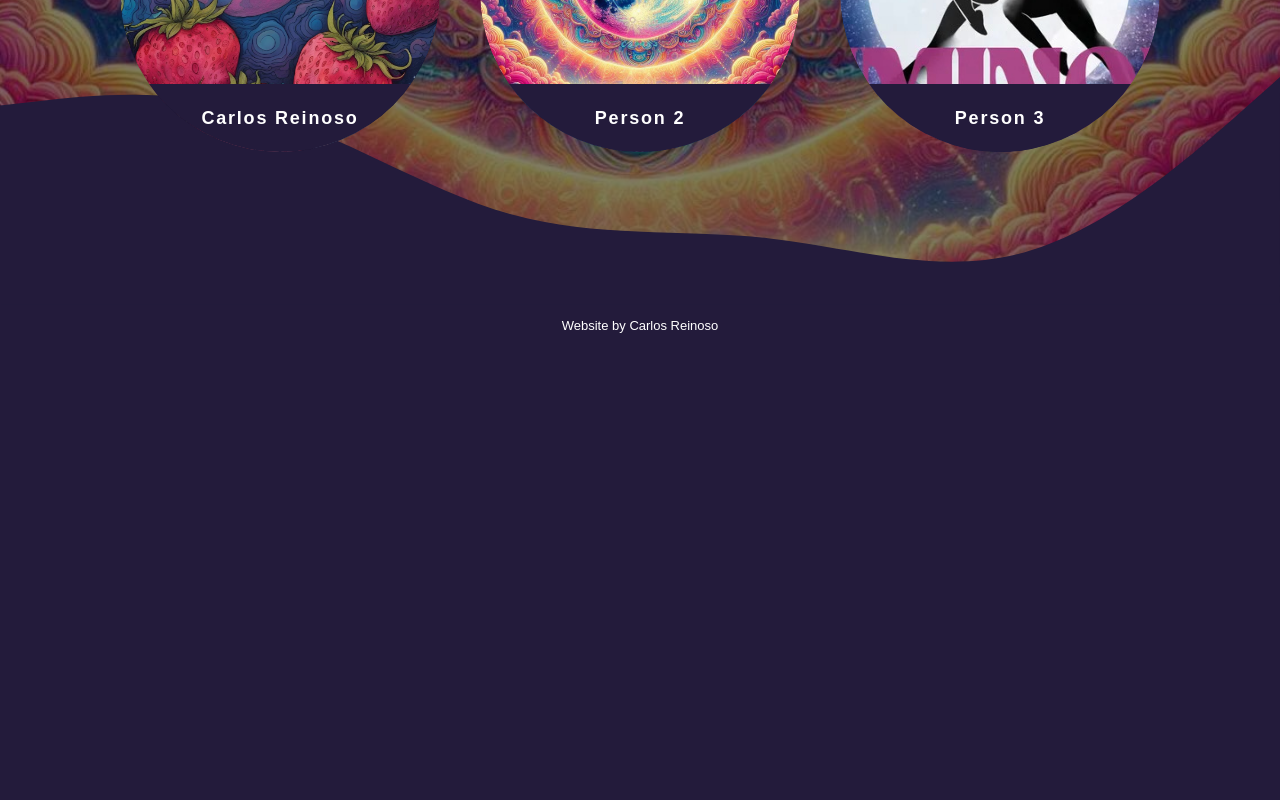
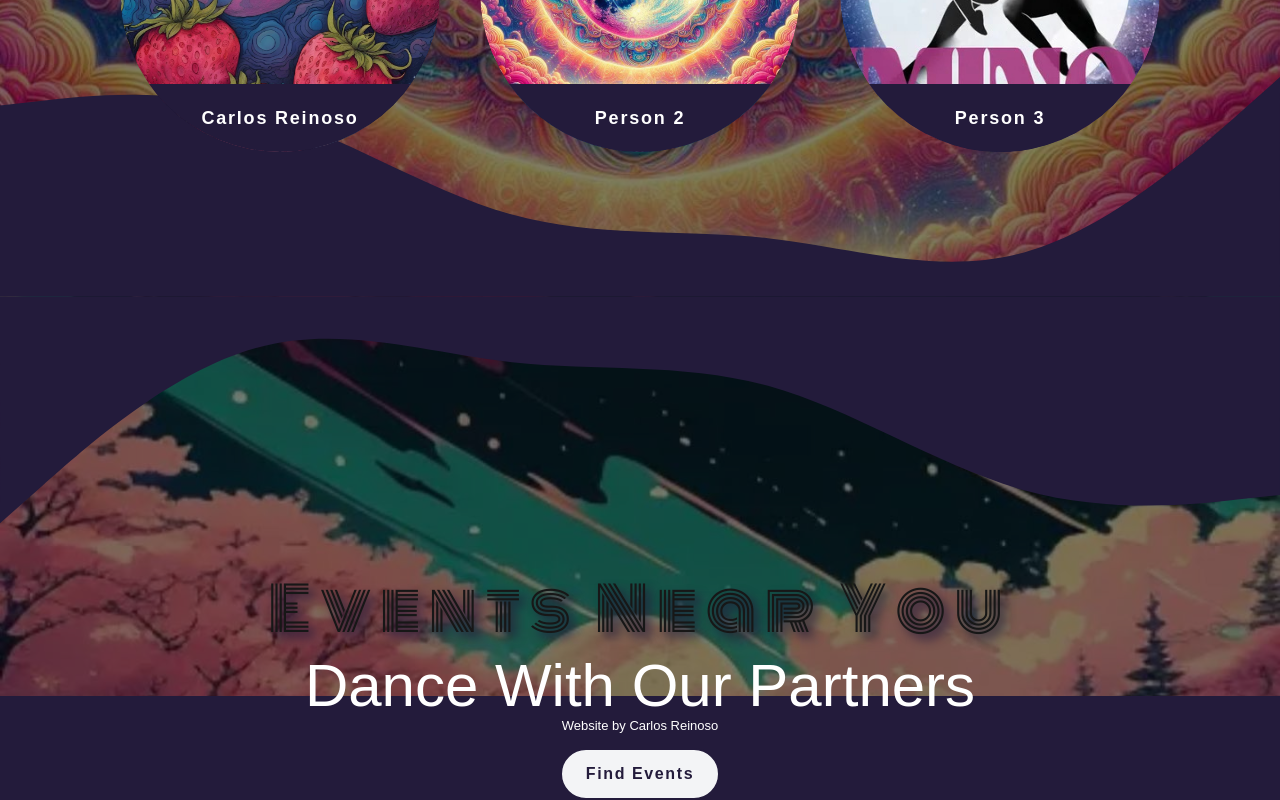
Before and after one commit to CarlosReinoso/carlos, a Next.js app: page / in a window 1280 px wide. Shown: the part 1984-2784 px from the top of the page. Before the commit the page ends 2340 px from the top, so only its background shows below. Built offline with nearby package versions, Linux system fonts and the light colour scheme; a web font is replaced by a local one.

Commit message:
events platform section

```diff
--- /dev/null
+++ b/src/app/events/page.js
@@ -0,0 +1,90 @@
+"use client";
+import { useEffect, useState } from "react";
+import Image from "next/image";
+import Button from "@/components/common/Button";
+import BackButton from "@/components/common/BackButton";
+import { EMAIL, ETSY_URL } from "@/util/constants";
+
+export default function Paintings() {
+  const [images, setImages] = useState([]);
+  const [loading, setLoading] = useState(true);
+
+  useEffect(() => {
+    const fetchImages = async () => {
+      try {
+        const res = await fetch("/api/paintings");
+        if (!res.ok) {
+          throw new Error("Failed to fetch images");
+        }
+        const data = await res.json();
+        setImages(data);
+      } catch (error) {
+        console.error(error);
+      } finally {
+        setLoading(false);
+      }
+    };
+
+    fetchImages();
+  }, []);
+
+  const handleDoubleClick = (url) => {
+    window.open(url, "_blank");
+  };
+
+  if (loading) {
+    return (
+      <div className="container mx-auto py-12 px-4 ">
+        <div className="flex justify-between items-center mb-8">
+          <BackButton to="/" />
+          <h1 className="text-4xl font-extrabold text-black text-center flex-grow">
+            Paintings
+          </h1>
+          <div className="w-16"></div>
+        </div>
+      </div>
+    );
+  }
+
+  return (
+    <div className="container mx-auto py-12 px-4">
+      <div className="flex justify-between items-center mb-8">
+        <BackButton to="/" />
+        <h1 className="text-4xl font-extrabold text-black text-center flex-grow">
+          Paintings
+        </h1>
+        <div className="w-16"></div>
+      </div>
+      <div className="grid gap-12 grid-cols-1 sm:grid-cols-1 md:grid-cols-2 lg:grid-cols-3">
+        {images.map((image, index) => (
+          <div key={index} className="flex flex-col items-center">
+            <div
+              className="overflow-hidden flex-grow cursor-pointer"
+              onDoubleClick={() => handleDoubleClick(image.src)}
+            >
+              <Image
+                src={image.src}
+                alt={`Painting ${index + 1}`}
+                width={500}
+                height={500}
+                className="w-full h-auto img-shadow"
+                placeholder="blur"
+                blurDataURL="image-loading-placeholder.json"
+              />
+            </div>
+            <Button
+              buttonText="Buy Original"
+              buttonUrl={`mailto:${EMAIL}`}
+              className="mt-4"
+            />
+            <Button buttonText="Buy Print"
+            buttonUrl={ETSY_URL}
+            className="mt-4"
+            theme="secondary"
+            />
+          </div>
+        ))}
+      </div>
+    </div>
+  );
+}
--- a/src/app/page.js
+++ b/src/app/page.js
@@ -10,7 +10,7 @@ export default function Home() {
       <HeroSection />
       <UpcomingEvent />
       <SpotlightSection />
-      {/* <EventsPlatformSection /> */}
+      <EventsPlatformSection />
       <Footer />
     </main>
   );
--- a/src/components/EventsPlatformSection.js
+++ b/src/components/EventsPlatformSection.js
@@ -1,24 +1,22 @@
-"use client";
-import { useState, useEffect } from "react";
 import Typography from "./common/Typography";
 import SVGWave from "./common/SVGWave";
+import Button from "./common/Button";
 
 const EventsPlatformSection = () => {
   return (
     <div>
-      <div className="relative bg-[url('/homepage/delic-moon.jpg')] bg-cover bg-center bg-black bg-opacity-50 bg-blend-overlay h-full">
+      <div className="relative h-[50vh] bg-[url('/homepage/pink-moon.jpg')] bg-cover bg-center bg-black bg-opacity-50 bg-blend-overlay text-center">
         <SVGWave style={{ transform: "scale(1, -1) translateY(0.2px)" }} />
-        <Typography
-          variant="h2"
-          className="font-monoton text-shadow text-center"
-        >
-          This Month's Spotlight!
-        </Typography>
+        <div className="flex flex-col justify-around h-[25vh]">
+          <Typography variant="h2" className="font-monoton text-shadow ">
+            Events Near You
+          </Typography>
+          <Typography variant="h2" className="font-emblema text-white">
+            Dance With Our Partners
+          </Typography>
+          <Button theme="dark">Find Events</Button>
+        </div>
       </div>
-      {/* <SVGWave
-        className="absolute inset-x-0 bottom-[-1%]"
-        style={{ transform: "scale(-1, 1) translateY(0.2px)" }}
-      /> */}
     </div>
   );
 };
--- a/src/components/common/Button.js
+++ b/src/components/common/Button.js
@@ -14,7 +14,15 @@ export default function Button({
     "font-neucha inline-block px-6 py-3 font-semibold rounded-full transition duration-300 ease-in-out cursor-pointer";
   const lightThemeStyles =
     "text-white bg-primary hover:bg-secondary hover:scale-105 hover:shadow-[0_0_15px_var(--primary-colour)]";
-  const darkThemeStyles = "text-white hover:bg-gray-200 hover:text-black";
+
+  const darkThemeStyles = `
+    text-primary
+    bg-gray-100
+    border-2
+    border-primary
+    hover:scale-105
+    hover:shadow-[0_0_15px_var(--primary-colour)]
+  `;
 
   return (
     <div className="mt-4 flex justify-center">
```
Also changed, not shown: public/homepage/pink-moon.jpg (renamed from public/pink-moon.jpg).
